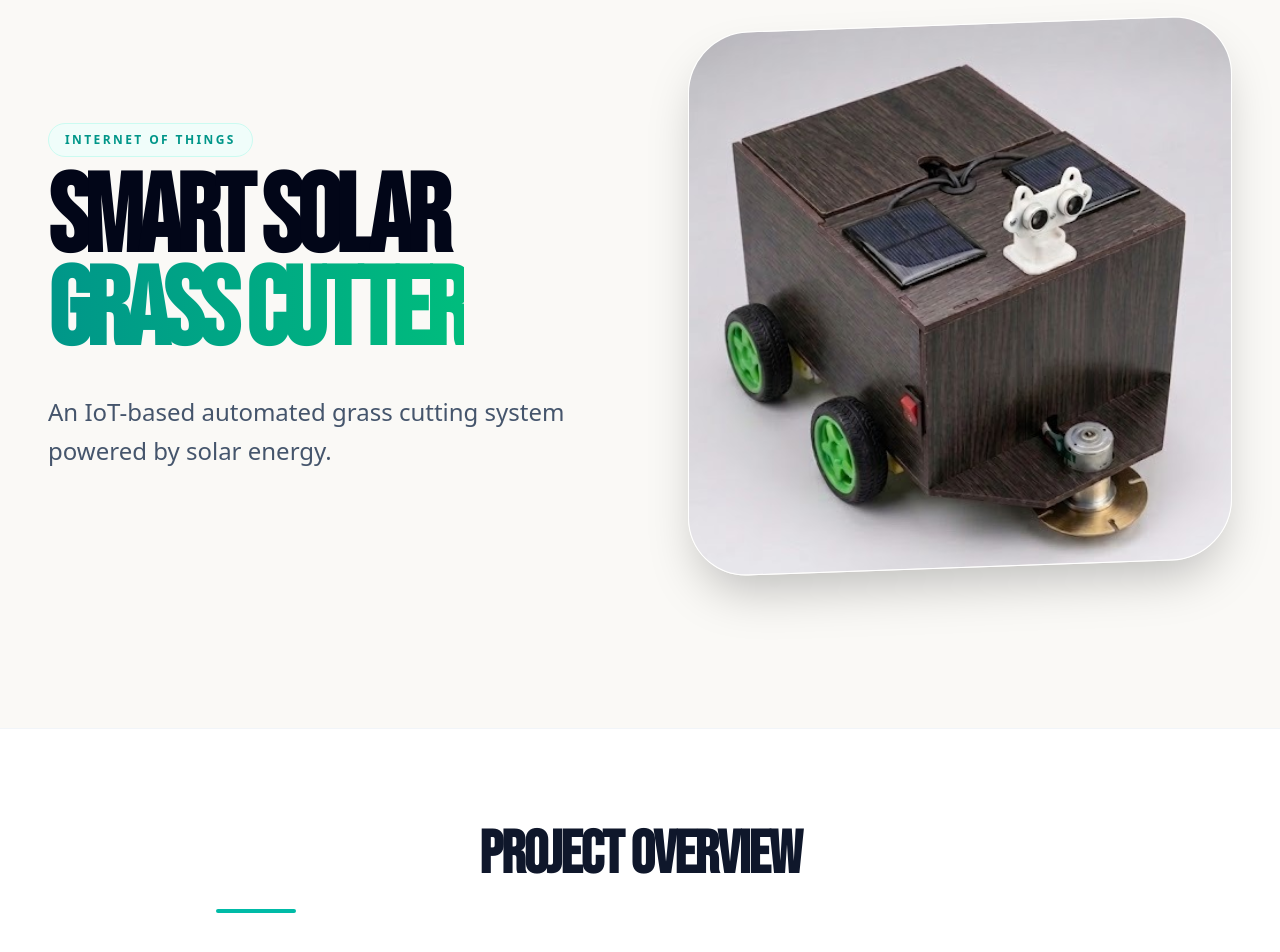
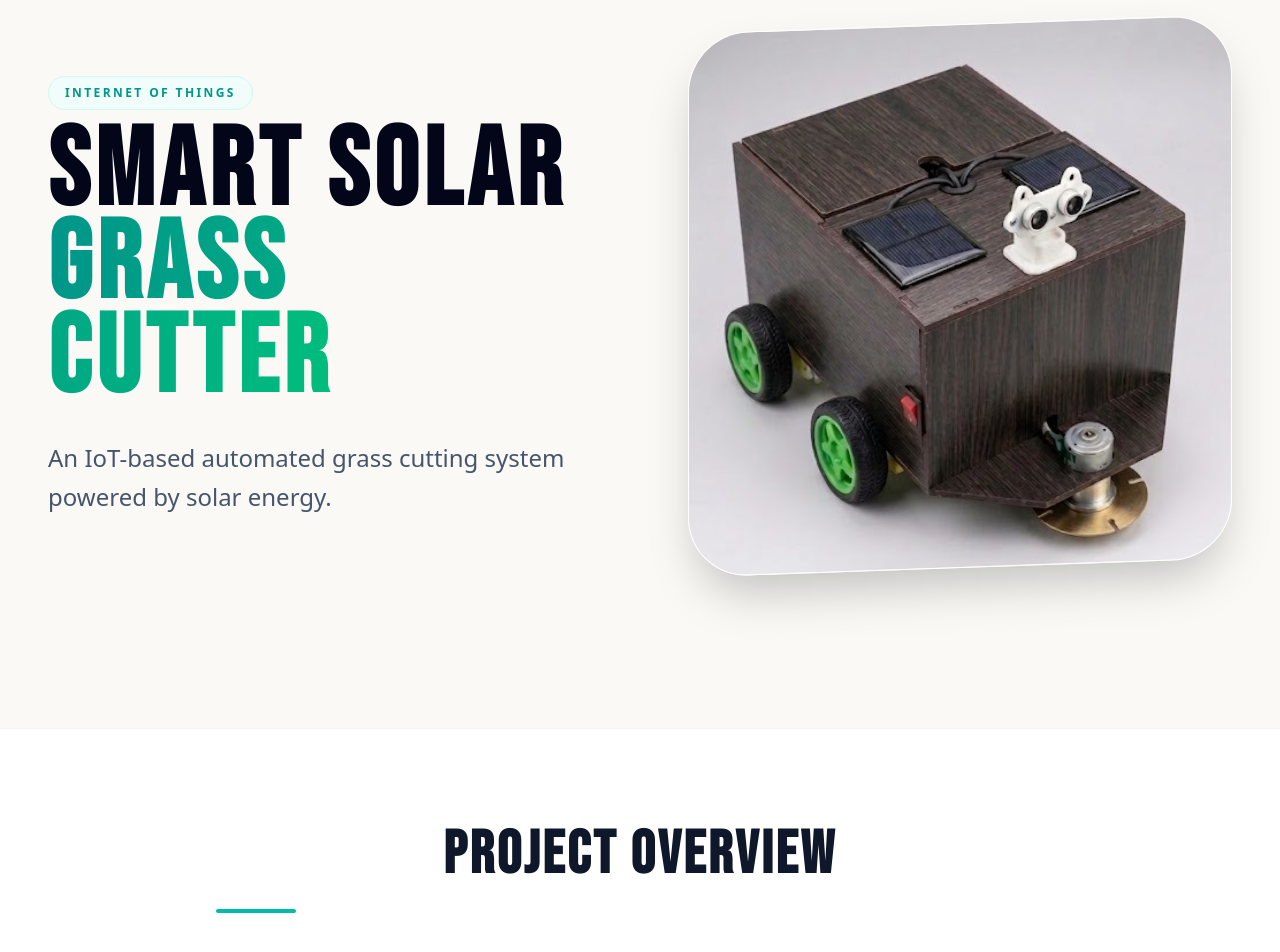
Before and after one commit to kun-ika/porfoliogreen, a Next.js app: page /projects/smart-solar in a window 1280 px wide. Shown: the part 200-1152 px from the top of the page. Built offline with nearby package versions, Linux system fonts and the light colour scheme.

Commit message:
Increase letter spacing for Smart Solar project page headings

```diff
--- a/src/app/projects/smart-solar/page.js
+++ b/src/app/projects/smart-solar/page.js
@@ -23,7 +23,7 @@ const SectionHeader = ({ title, subtitle }) => (
         whileInView={{ opacity: 1, y: 0 }}
         viewport={{ once: true }}
     >
-        <h2 className="text-[40px] md:text-[60px] font-[700] text-slate-900 leading-[1] font-[family-name:var(--font-headline)] tracking-tight mb-4 uppercase">
+        <h2 className="text-[40px] md:text-[60px] font-[700] text-slate-900 leading-[1] font-[family-name:var(--font-headline)] tracking-[0.05em] mb-4 uppercase">
             {title}
         </h2>
         {subtitle && <p className="text-lg text-slate-500 font-medium tracking-wide">{subtitle}</p>}
@@ -69,7 +69,7 @@ const SmartSolarPage = () => {
                     <div className="inline-block px-4 py-2 bg-teal-50 border border-teal-100 rounded-full text-teal-600 font-bold tracking-[0.2em] text-xs uppercase mb-4">
                         INTERNET OF THINGS
                     </div>
-                    <h1 className="text-[60px] md:text-[90px] lg:text-[110px] leading-[0.85] font-[700] text-slate-950 font-[family-name:var(--font-headline)] tracking-tighter uppercase">
+                    <h1 className="text-[60px] md:text-[90px] lg:text-[110px] leading-[0.85] font-[700] text-slate-950 font-[family-name:var(--font-headline)] tracking-[0.05em] uppercase">
                         SMART SOLAR<br/>
                         <span className="text-transparent bg-clip-text bg-gradient-to-r from-teal-600 to-emerald-500">GRASS CUTTER</span>
                     </h1>
```
